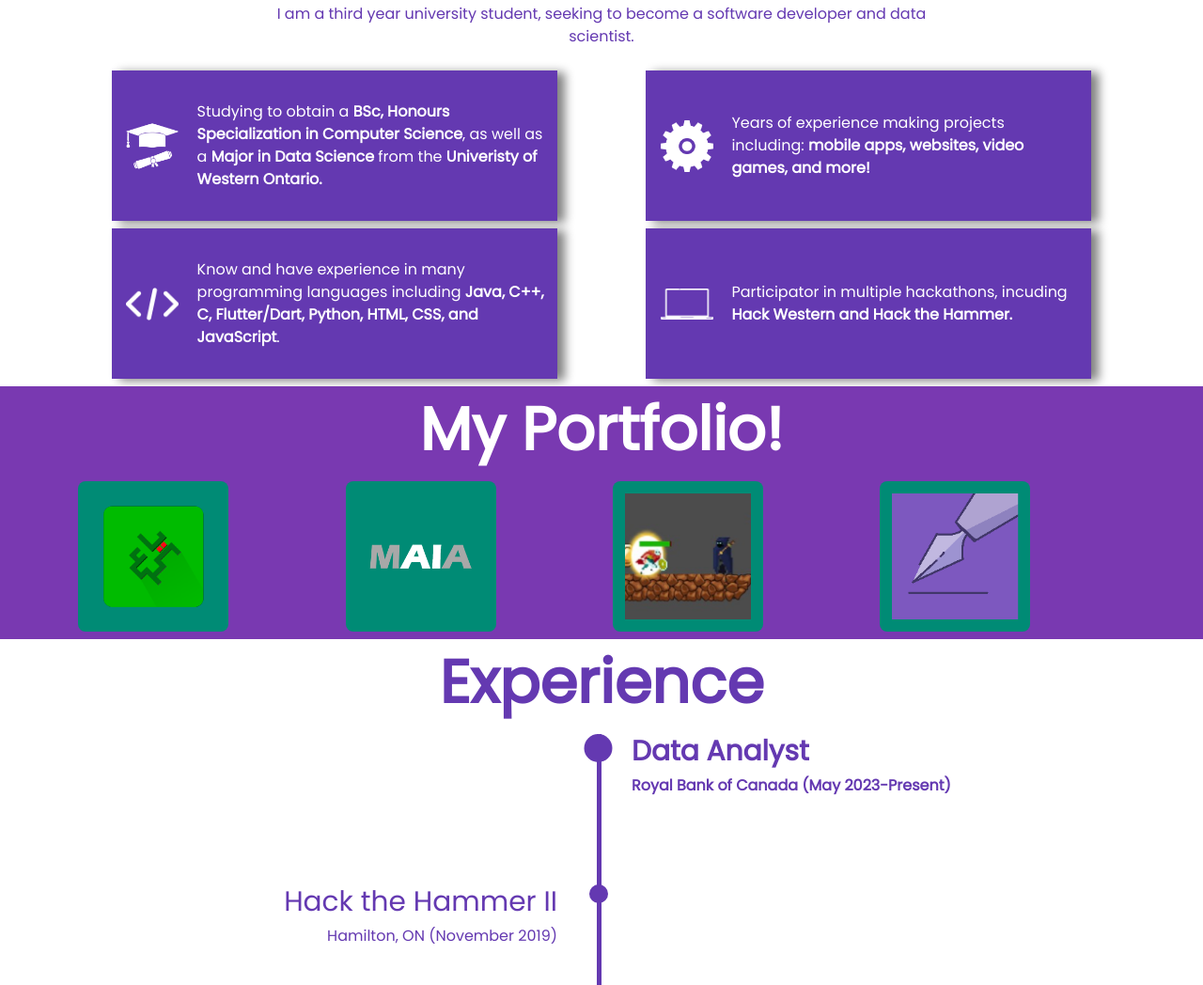
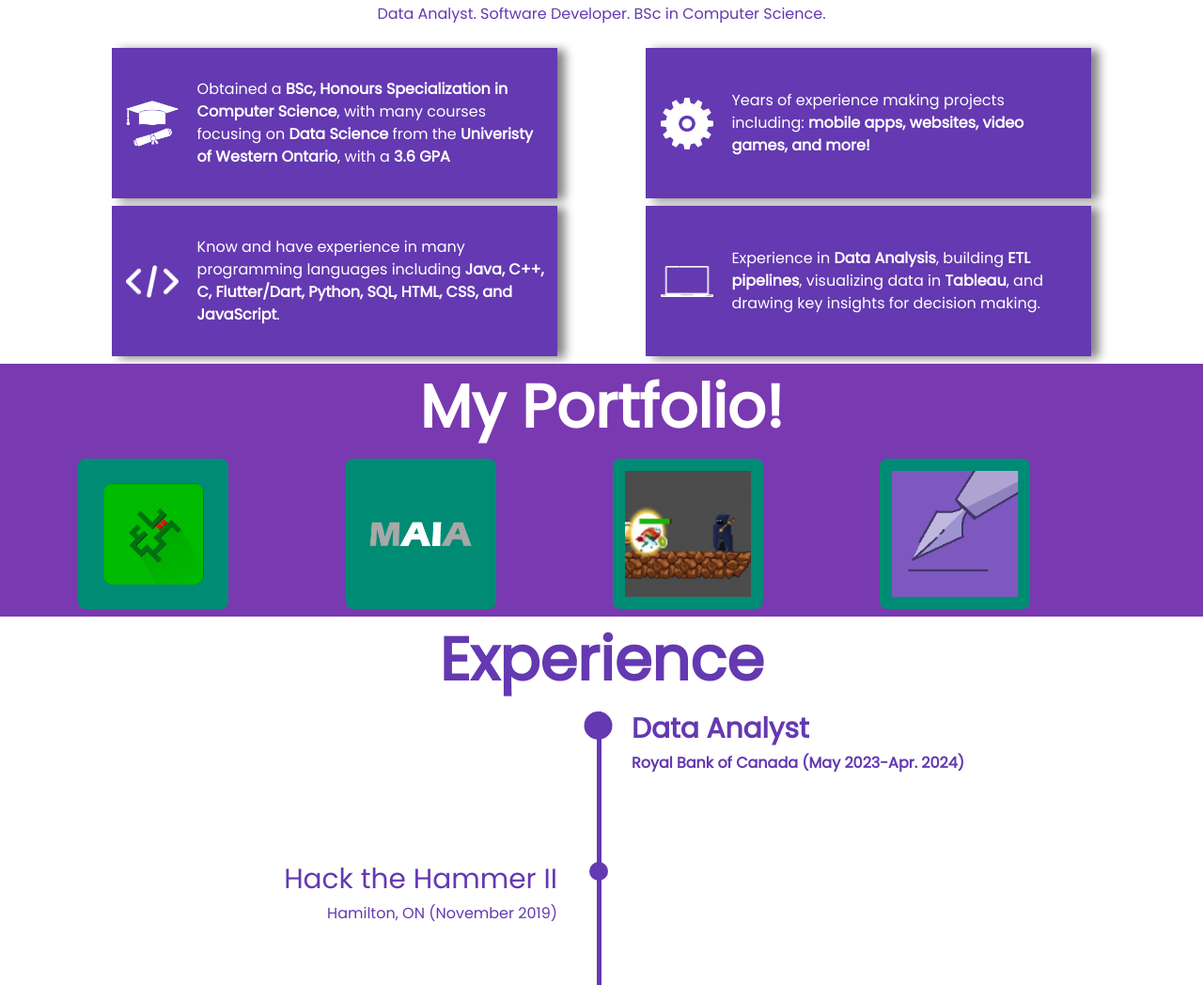
Before and after one commit to 7seinfa/HusseinAbdallahSite, a plain HTML site: page index.html in a window 1280 px wide. Shown: the part 535-1583 px from the top of the page at 94% size. Drawn offline with nearby package versions, Linux system fonts and the light colour scheme.

Commit message:
Update index.html

```diff
--- a/index.html
+++ b/index.html
@@ -66,7 +66,7 @@
       <div class="container">
         <div class="row justify-content-md-center">
           <div class="col-8">
-            <p class="text-center caption">I am a third year university student, seeking to become a software developer and data scientist.</p>
+            <p class="text-center caption">Data Analyst. Software Developer. BSc in Computer Science.</p>
           </div>
         </div>
         <div class="row">
@@ -78,7 +78,7 @@
                 </div>
               </div>
               <div class="col-10 about-item d-flex">
-                <span>Studying to obtain a <strong>BSc, Honours Specialization in Computer Science</strong>, as well as a <strong>Major in Data Science</strong> from the <strong>Univeristy of Western Ontario.</strong></span>
+                <span>Obtained a <strong>BSc, Honours Specialization in Computer Science</strong>, with many courses focusing on <strong>Data Science</strong> from the <strong>Univeristy of Western Ontario</strong>, with a <strong>3.6 GPA</strong></strong></span>
               </div>
             </div>
           </div>
@@ -104,7 +104,7 @@
                 </div>
               </div>
               <div class="col-10 about-item d-flex justify-content-center">
-                <span>Know and have experience in many programming languages including <strong>Java, C++, C, Flutter/Dart, Python, HTML, CSS, and JavaScript</strong>.</span>
+                <span>Know and have experience in many programming languages including <strong>Java, C++, C, Flutter/Dart, Python, SQL, HTML, CSS, and JavaScript</strong>.</span>
               </div>
             </div>
           </div>
@@ -116,7 +116,7 @@
                 </div>
               </div>
               <div class="col-10 about-item d-flex justify-content-center">
-                <span>Participator in multiple hackathons, incuding <strong>Hack Western and Hack the Hammer.</strong></span>
+                <span>Experience in <strong>Data Analysis</strong>, building <strong>ETL pipelines</strong>, visualizing data in <strong>Tableau</strong>, and drawing key insights for decision making.</span>
               </div>
             </div>
           </div>
@@ -191,7 +191,7 @@
             <div class="tl-circle-work"></div>
             <div class="tl-item tl-work" data-aos="fade-left">
                 <h3>Data Analyst</h3>
-                Royal Bank of Canada (May 2023-Present)
+                Royal Bank of Canada (May 2023-Apr. 2024)
             </div>
           </div>
         </div>
```
